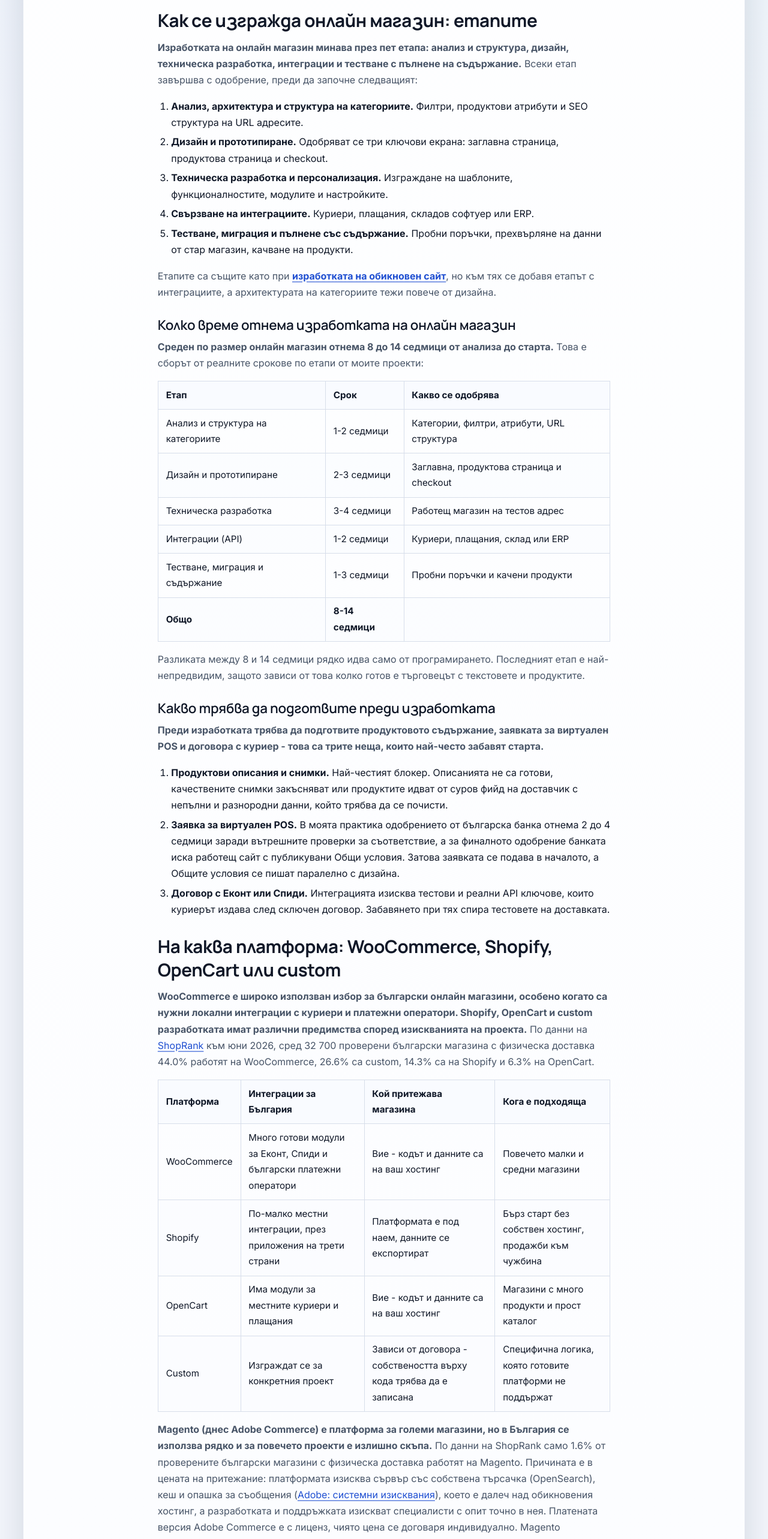
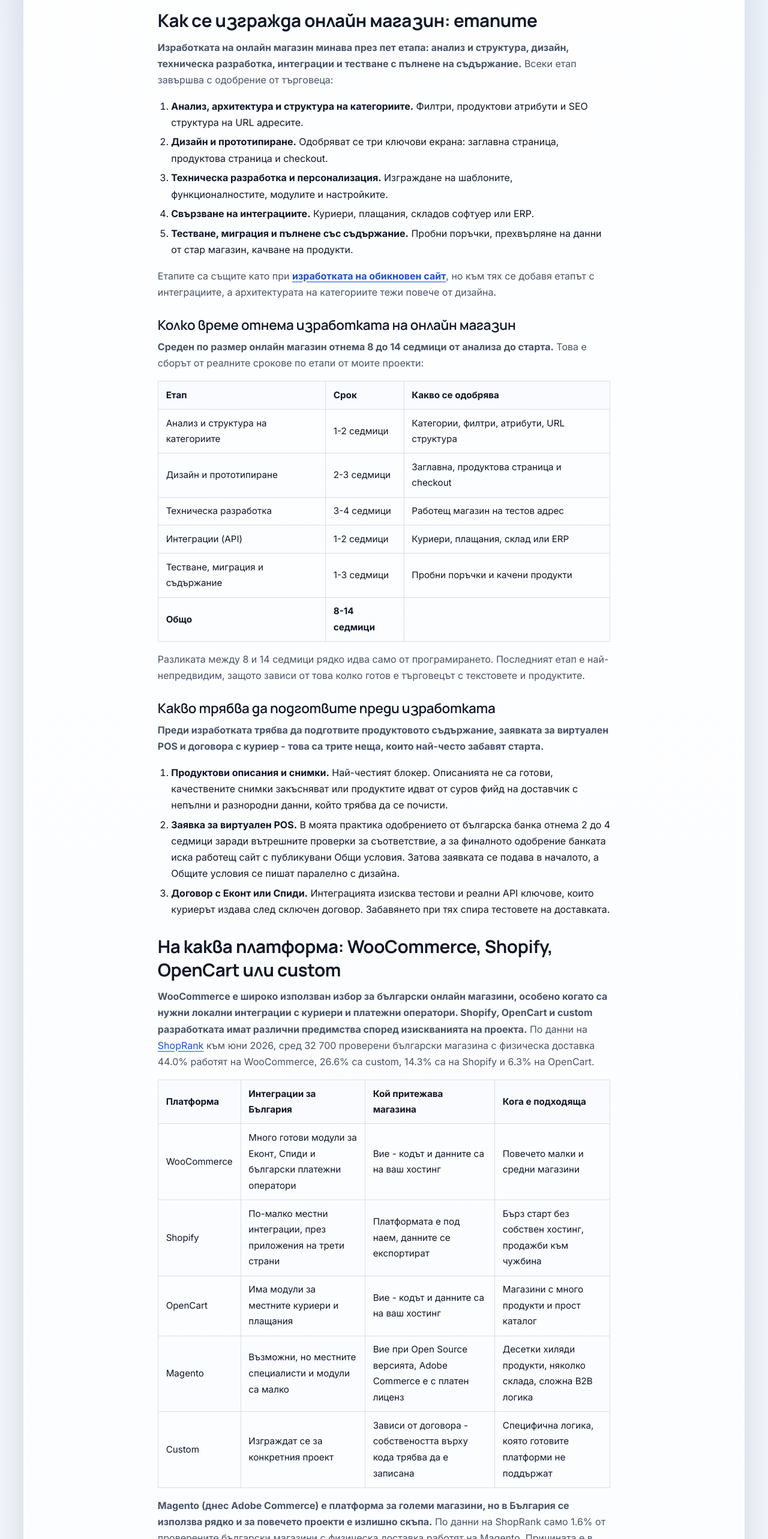
Before and after one commit to inweblife/inweblife, a Next.js app: page /izrabotka-na-online-magazin in a window 1280 px wide. Shown: the part 3006-5572 px from the top of the page at 60% size. Built offline with nearby package versions, Linux system fonts and the light colour scheme; no server answers.

Commit message:
Update izrabotka-na-online-magazin.js

```diff
--- a/pages/izrabotka-na-online-magazin.js
+++ b/pages/izrabotka-na-online-magazin.js
@@ -280,7 +280,7 @@ const IzrabotkaNaOnlineMagazin = () => {
                 Изработката на онлайн магазин минава през пет етапа: анализ и структура, дизайн,
                 техническа разработка, интеграции и тестване с пълнене на съдържание.
               </strong>{" "}
-              Всеки етап завършва с одобрение, преди да започне следващият:
+              Всеки етап завършва с одобрение от търговеца:
             </p>
             <ol>
               <li>
@@ -451,6 +451,12 @@ const IzrabotkaNaOnlineMagazin = () => {
                     <td data-label="Кога е подходяща">Магазини с много продукти и прост каталог</td>
                   </tr>
                   <tr>
+                    <td>Magento</td>
+                    <td data-label="Интеграции за България">Възможни, но местните специалисти и модули са малко</td>
+                    <td data-label="Кой притежава магазина">Вие при Open Source версията, Adobe Commerce е с платен лиценз</td>
+                    <td data-label="Кога е подходяща">Десетки хиляди продукти, няколко склада, сложна B2B логика</td>
+                  </tr>
+                  <tr>
                     <td>Custom</td>
                     <td data-label="Интеграции за България">Изграждат се за конкретния проект</td>
                     <td data-label="Кой притежава магазина">Зависи от договора - собствеността върху кода трябва да е записана</td>
@@ -466,7 +472,8 @@ const IzrabotkaNaOnlineMagazin = () => {
               </strong>{" "}
               По данни на ShopRank само 1.6% от проверените български магазини с физическа доставка
               работят на Magento. Причината е в цената на притежание: платформата изисква сървър
-              със собствена търсачка (OpenSearch), кеш и опашка за съобщения (
+              със собствена търсачка (OpenSearch), а за добра производителност обикновено и
+              отделен кеш и опашка за съобщения (
               <a
                 href="https://experienceleague.adobe.com/en/docs/commerce-operations/installation-guide/system-requirements"
                 target="_blank"
```
